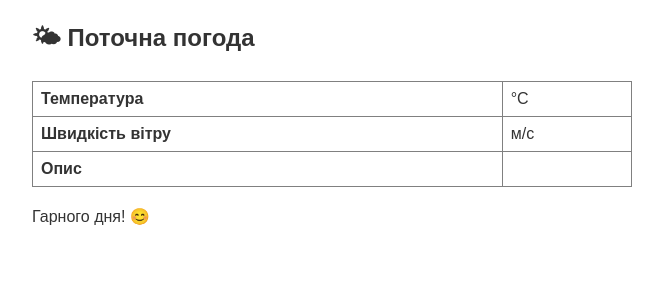
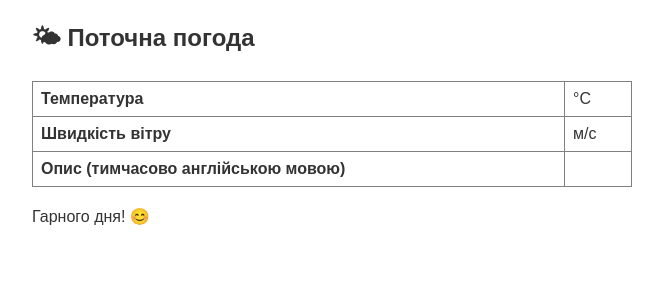
Before and after one commit to smartguy-coder/group24032026_weather_project, a Python web app: template templates/weather.html in a window 1280 px wide. Shown: the top 300 px of the page, without its empty margins (308-971 px from the left). Run offline with Jinja, Linux system fonts and the light colour scheme; the template is opened without the code that fills it, so the values that code supplies are empty.

Commit message:
8 fix letter

```diff
--- a/templates/weather.html
+++ b/templates/weather.html
@@ -18,7 +18,7 @@
                 <td>{{ wind_speed }} м/с</td>
             </tr>
             <tr>
-                <td><strong>Опис</strong></td>
+                <td><strong>Опис (тимчасово англійською мовою)</strong></td>
                 <td>{{ description }}</td>
             </tr>
         </table>
```
